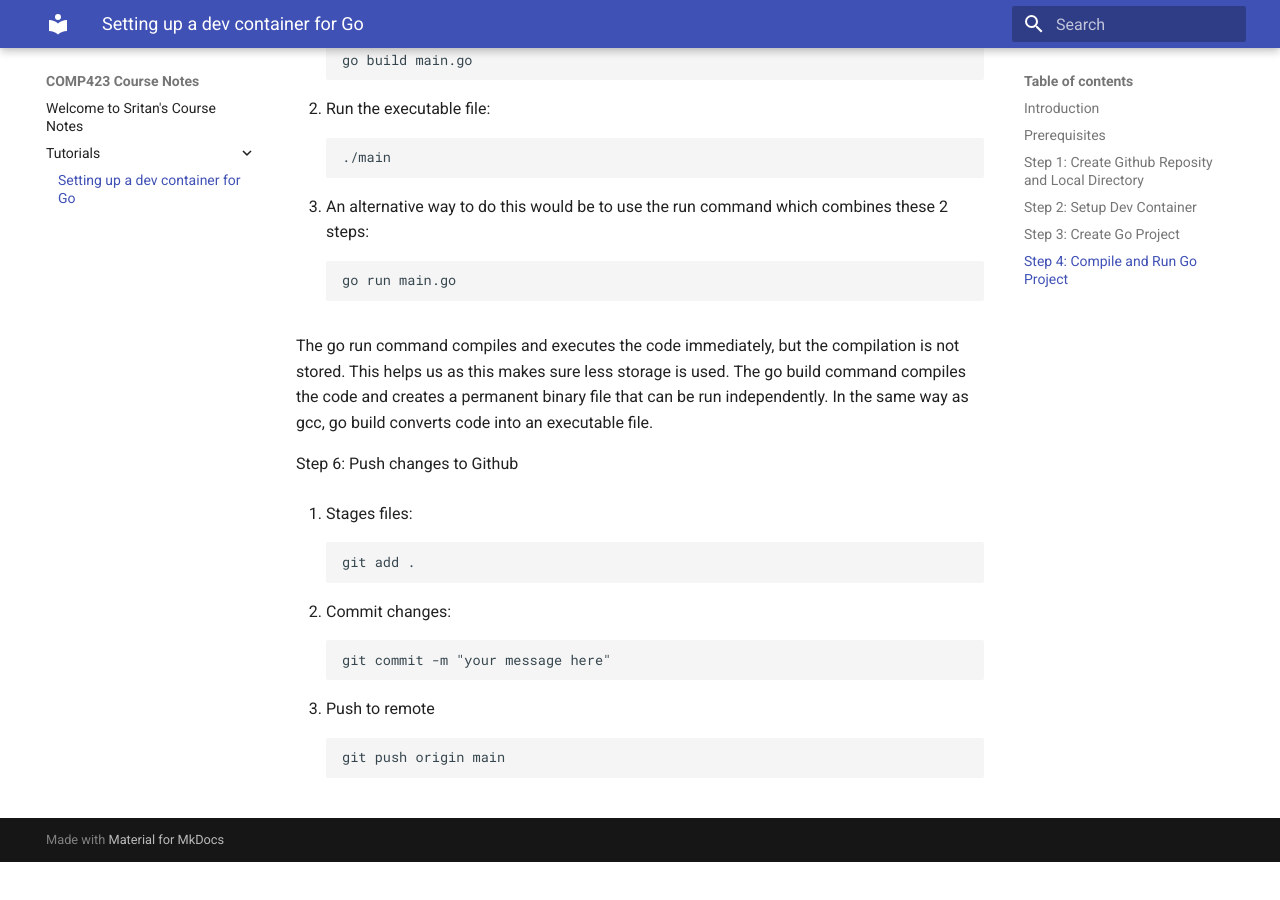
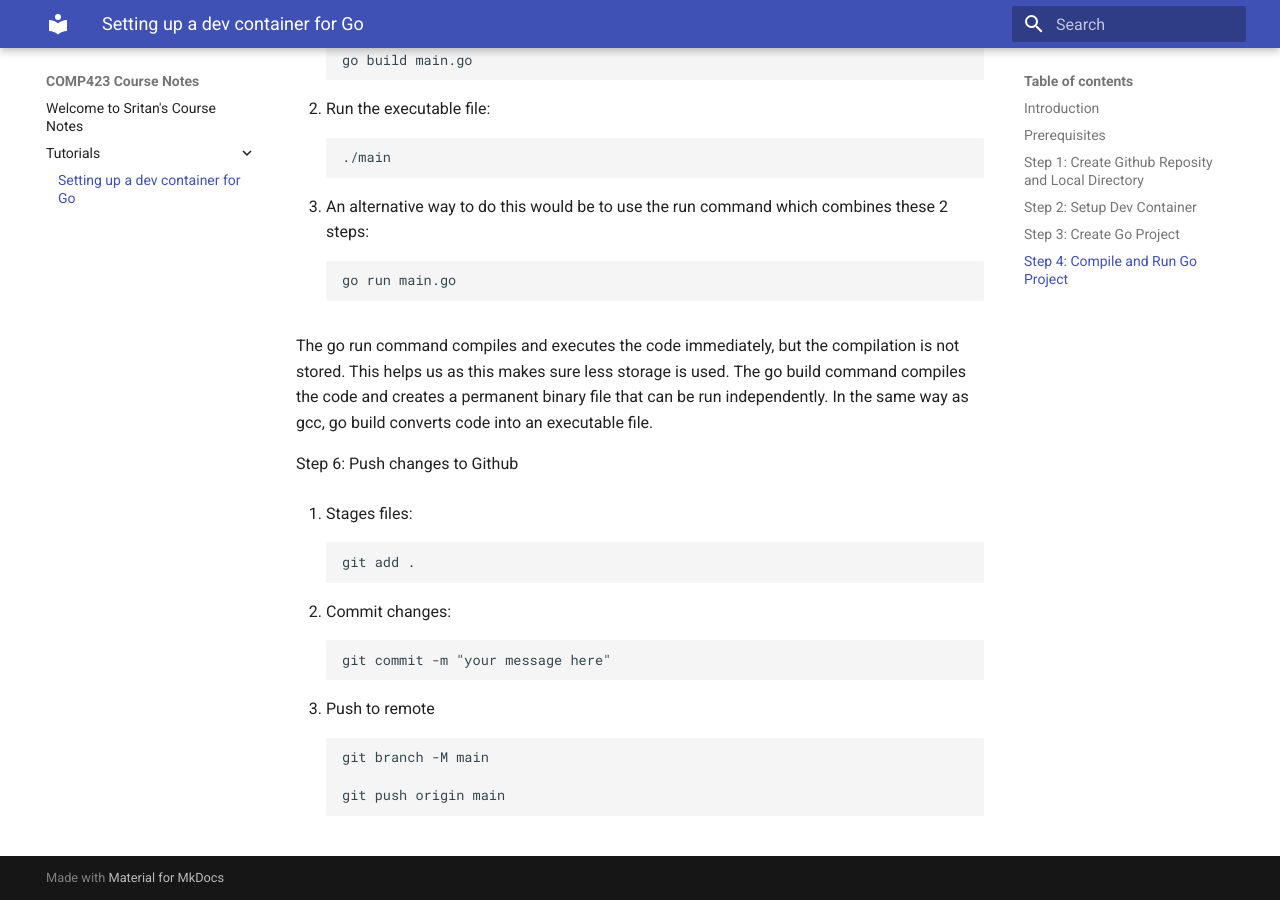
Before and after one commit to svemuru15/comp423-course-notes, an MkDocs documentation site: the page built from docs/tutorials/go-setup.md, in a window 1280 px wide and 900 px high, scrolled down 2573 px. Built offline with MkDocs 1.6.1 and Material for MkDocs 9.7.7, drawn with Linux system fonts in a browser that asks for light colours; before the commit the page ends 3435 px from its top, so only the background shows below that.

```diff
--- a/docs/tutorials/go-setup.md
+++ b/docs/tutorials/go-setup.md
@@ -122,4 +122,6 @@
 
 3. Push to remote
 
+        git branch -M main
+
         git push origin main
```
Also changed, not shown: 1 other file.
